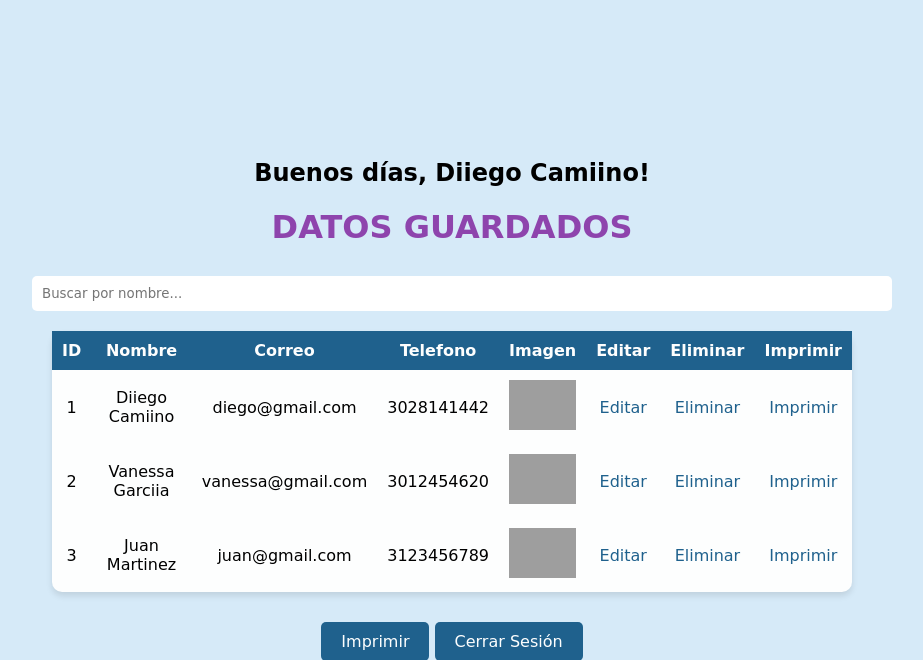
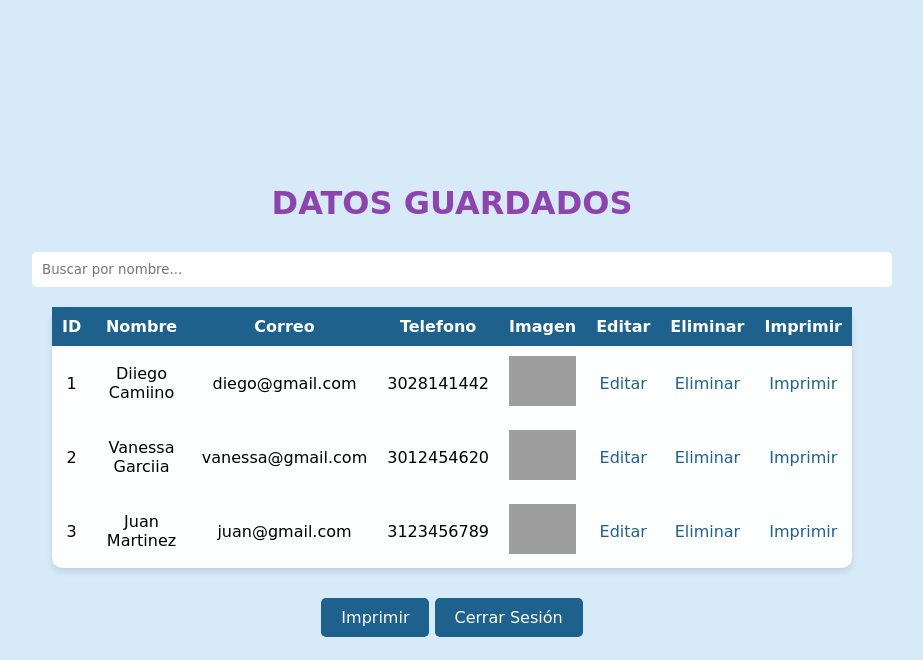
Before and after one commit to Da1sh0/actividad, a PHP site: page /users.php in a window 1280 px wide. Shown: the top 660 px of the page, without its empty margins (188-1111 px from the left). Run offline with PHP 8.4, Linux system fonts and the light colour scheme; a user stored in the database is signed in; data comes from the database, SQL or seed files in the repository; grey boxes are pictures that could not be loaded.

Commit message:
se quito una linea X

```diff
--- a/users.php
+++ b/users.php
@@ -45,7 +45,6 @@ include "conexion.php";
 </head>
 <body>
     <center>
-        <h2>Buenos días, <?php echo $_SESSION["nombre"]; ?>!</h2>
         <h1>DATOS GUARDADOS</h1>
         <input type="text" id="search" placeholder="Buscar por nombre...">
         <table>
```
